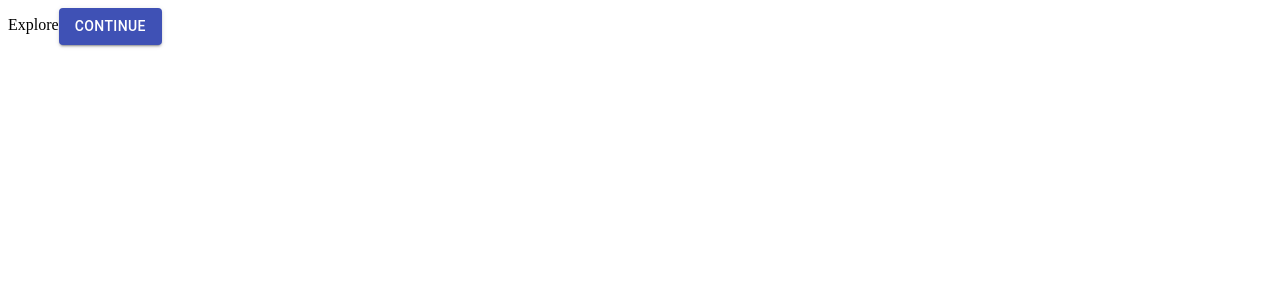
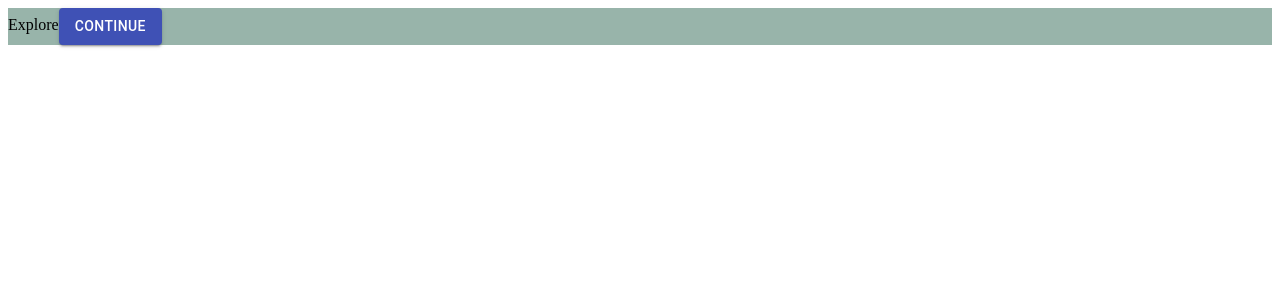
Before and after one commit to prashantbharati/Rh-form, a React (Create React App) app: page / in a window 1280 px wide. Shown: the top 300 px of the page. Built offline with nearby package versions, Linux system fonts and the light colour scheme.

Commit message:
styling began

```diff
--- a/src/components/Explore.js
+++ b/src/components/Explore.js
@@ -1,13 +1,15 @@
 import React from "react";
 import Button from "@material-ui/core/Button";
+import useStyles from "./styles";
 const App = (props) => {
+  const classes = useStyles();
   const next = (e) => {
     e.preventDefault();
     props.nextStep();
   };
 
   return (
-    <div>
+    <div className={classes.page}>
       Explore
       <Button color="primary" variant="contained" onClick={next}>
         Continue
@@ -17,3 +19,5 @@ const App = (props) => {
 };
 
 export default App;
+
+// #68CBC1
--- /dev/null
+++ b/src/components/styles.js
@@ -0,0 +1,7 @@
+import { makeStyles } from "@material-ui/core/styles";
+
+export default makeStyles({
+  page: {
+    backgroundColor: "#98B4AA",
+  },
+});
```
